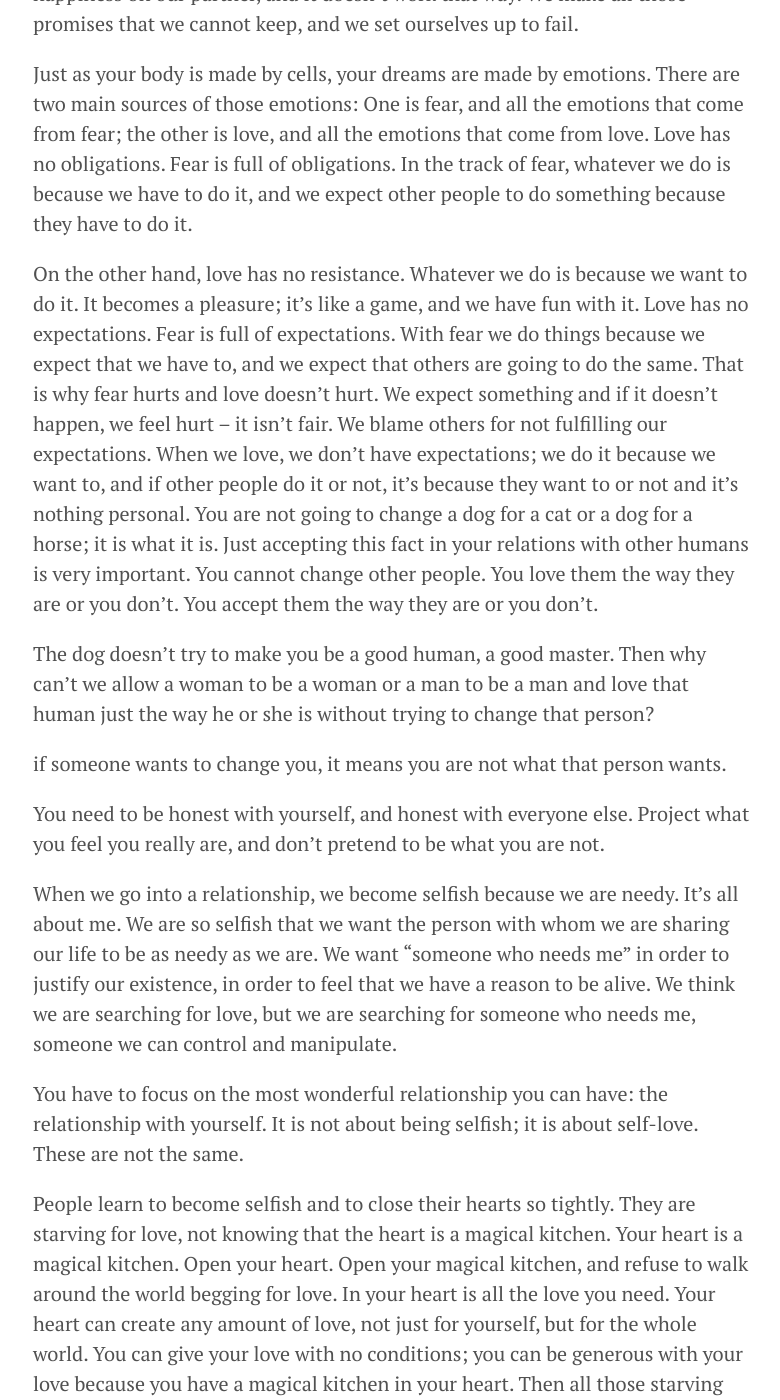
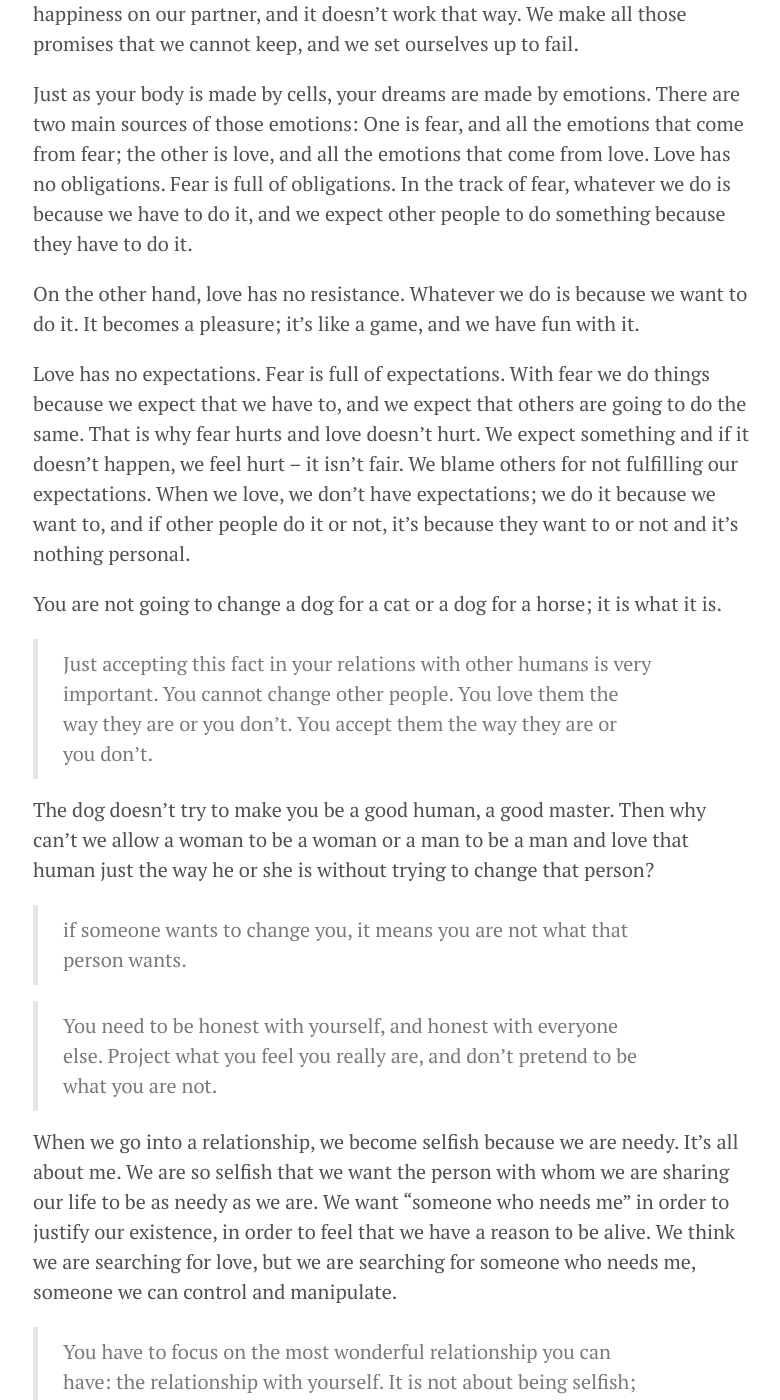
Before and after one commit to alamgirqazi/blog, a Jekyll site: the page built from _posts/2017-06-27-TheMasteryofLove.md, in a window 1280 px wide and 1400 px high, scrolled down 1614 px. Shown: the whole window, without its empty margins (247-1027 px from the left). Built offline with Jekyll 4.4.1, drawn with Linux system fonts in a browser that asks for light colours; some of the changed text lies outside the part shown.

Commit message:
fixed small typos plus made small changes

```diff
--- a/_posts/2017-06-27-TheMasteryofLove.md
+++ b/_posts/2017-06-27-TheMasteryofLove.md
@@ -13,6 +13,7 @@ permalink: TheMasteryofLove
 #### Reading Notes:
 
 When the fear becomes too great, the reasoning mind starts to fail and can no longer take all those wounds with all the poison. In the psychology books we call this a mental illness. We call it schizophrenia, paranoia, psychosis, but these diseases are created when the reasoning mind is so frightened and the wounds so painful, that it becomes better to break contact with the outside world.
+
 Humans live in continuous fear of being hurt, and this creates a big drama wherever we go.
 
 The happiest moments in our lives are when we are playing just like children, when we are singing and dancing, when we are exploring and creating just for fun.
@@ -31,52 +32,58 @@ Just as your body is made by cells, your dreams are made by emotions. There are
 Love has no obligations. Fear is full of obligations. In the track of fear, whatever we do is because we have to do it, and we expect other people to do something because they have to do it.
 
 On the other hand, love has no resistance. Whatever we do is because we want to do it. It becomes a pleasure; it's like a game, and we have fun with it.
+
 Love has no expectations. Fear is full of expectations. With fear we do things because we expect that we have to, and we expect that others are going to do the same. That is why fear hurts and love doesn't hurt. We expect something and if it doesn't happen, we feel hurt – it isn't fair. We blame others for not fulfilling our expectations. When we love, we don't have expectations; we do it because we want to, and if other people do it or not, it's because they want to or not and it's nothing personal.
+
 You are not going to change a dog for a cat or a dog for a horse; it is what it is.
-Just accepting this fact in your relations with other humans is very important. You cannot change other people. You love them the way they are or you don't. You accept them the way they are or you don't.
+
+> Just accepting this fact in your relations with other humans is very important. You cannot change other people. You love them the way they are or you don't. You accept them the way they are or you don't.
 
 The dog doesn't try to make you be a good human, a good master. Then why can't we allow a woman to be a woman or a man to be a man and love that human just the way he or she is without trying to change that person?
 
-if someone wants to change you, it means you are not what that person wants.
+> if someone wants to change you, it means you are not what that person wants.
 
-You need to be honest with yourself, and honest with everyone else. Project what you feel you really are, and don't pretend to be what you are not.
+> You need to be honest with yourself, and honest with everyone else. Project what you feel you really are, and don't pretend to be what you are not.
 
 When we go into a relationship, we become selfish because we are needy. It's all about me. We are so selfish that we want the person with whom we are sharing our life to be as needy as we are. We want "someone who needs me" in order to justify our existence, in order to feel that we have a reason to be alive. We think we are searching for love, but we are searching for someone who needs me, someone we can control and manipulate.
 
-You have to focus on the most wonderful relationship you can have: the relationship with yourself. It is not about being selfish; it is about self-love. These are not the same.
+> You have to focus on the most wonderful relationship you can have: the relationship with yourself. It is not about being selfish; it is about self-love. These are not the same.
 
 People learn to become selfish and to close their hearts so tightly. They are starving for love, not knowing that the heart is a magical kitchen. Your heart is a magical kitchen. Open your heart. Open your magical kitchen, and refuse to walk around the world begging for love. In your heart is all the love you need. Your heart can create any amount of love, not just for yourself, but for the whole world. You can give your love with no conditions; you can be generous with your love because you have a magical kitchen in your heart. Then all those starving people who believe the heart is closed will always want to be near you for your love.
 
 What makes you happy is love coming out of you. And if you are generous with your love, everyone is going to love you. You are never going to be alone if you are generous. If you are selfish, you are always going to be alone, and there is no one to blame but you. Your generosity will open all the doors, not your selfishness.
+
 Selfishness comes from poverty in the heart, from the belief that love is not abundant. We become selfish when we believe that maybe tomorrow we won't have any pizza. But when we know that our heart is a magical kitchen, we are always generous, and our love is completely unconditional.
 
 You have to stalk your own reactions; you have to work with yourself every moment. It takes a lot of time and courage, because it's easier to take things personally and react the way you always react. And that leads you to a lot of mistakes, to a lot of suffering and pain, because your reactions only generate more emotional poison and increase the drama.
 
-Once we have the awareness, we recover free will. When we recover free will, in any moment we can choose to remember who we are. Then, if we forget, we can choose again, if we have the awareness. But if we don't have the awareness, we have no choice.
+> Once we have the awareness, we recover free will. When we recover free will, in any moment we can choose to remember who we are. Then, if we forget, we can choose again, if we have the awareness. But if we don't have the awareness, we have no choice.
 
 The real mission you have in life is to make yourself happy, and in order to be happy, you have to look at what you believe, the way you judge yourself, the way you victimize yourself.
 
-"There is no worse blind man than the one who doesn't want to see. There is no worse deaf man than the one who doesn't want to hear. And there is no worse madman than the one who doesn't want to understand."
+> "There is no worse blind man than the one who doesn't want to see. There is no worse deaf man than the one who doesn't want to hear. And there is no worse madman than the one who doesn't want to understand."
 
-Everyone has a price, and Life respects that price. But that price is not measured in dollars or in gold; it is measured in love. More than that, it is measured in self-love. How much you love yourself – that is your price – and Life respects the price. When you love yourself, your price is very high, which means your tolerance for self-abuse is very low. It's very low because you respect yourself. You like yourself the way you are, and this makes your price higher. If you don't like things about yourself, the price is a little lower.
+> Everyone has a price, and Life respects that price. But that price is not measured in dollars or in gold; it is measured in love. More than that, it is measured in self-love. How much you love yourself – that is your price – and Life respects the price. When you love yourself, your price is very high, which means your tolerance for self-abuse is very low. It's very low because you respect yourself. You like yourself the way you are, and this makes your price higher. If you don't like things about yourself, the price is a little lower.
 
 The hunting of the magical deer teaches you that you have to hunt inside yourself. This is, a great story to keep in mind. If you remember the story of Artemis, you will always find the love inside you. Humans who hunt each other for love will never be satisfied; they will never find the love they need in other humans. The mind feels the need, but we cannot fulfill it, because it isn't there. It's never there.
 
 The love we need to hunt is inside ourselves, but that love is difficult prey. It is so difficult to hunt inside yourself, to get that love from inside you. You have to be very fast, as fast as Hermes, because anything can distract you from your goal. Whatever traps your attention distracts you from reaching your goal, from getting the prey that is the love inside. If you can capture the prey, you will see that your love can grow strong inside you, and it can fulfill all your needs. This is so important for your happiness.
 
 To hunt inside yourself, you start by hunting every reaction you have. You are going to change one routine at a time. It is a war for freedom from the Dream that controls your life.
+
 The whole forest is your body, and if you just acknowledge this truth, you will say to your body, "I am sorry; now I will take care of you again." The relationship between you and your body, between you and all those living cells that depend on you, can become the most beautiful relationship.
 
 The other half is your mind. Your body takes care of its half of the relationship, but the mind is the one that abuses the body, that mistreats the body, that gets so mean with the body.
 
 We reject our own body when the body is completely loyal to us. Even when our body can't do something because of its limitations, we push our body and our body at least tries.
+
 Look at what you do with your own body. If you reject your own body, what can other people expect from you? If you accept your own body, you can accept almost everyone, almost everything.
 
 The relationship you have with yourself is reflected in your relationships with others. If you reject your own body, when you are sharing your love with your partner, you become shy. You think, "Look at my body. How can he love me when I have a body like this?" Then you reject yourself and make the assumption that the other person will reject you for the same thing you reject in yourself. And when you reject someone else, you reject him for the same things you reject in yourself.
 
-What is important are not all those opinions from others, but your own opinions.
+> What is important are not all those opinions from others, but your own opinions.
 
-Beauty is nothing but a concept, nothing but a belief, but you can believe in that concept of beauty, and base all your power on that beauty.
+> Beauty is nothing but a concept, nothing but a belief, but you can believe in that concept of beauty, and base all your power on that beauty.
 
 You are what you believe you are. There is nothing to do except to be just what you are. You have the right to feel beautiful and enjoy it. You can honor your body and accept it as it is. You don't need anyone to love you. Love comes from the inside. It lives inside us and is always there, but with that wall of fog, we don't feel it. You can only perceive the beauty that lives outside you when you feel the beauty that lives inside you.
 
@@ -85,6 +92,7 @@ To heal the emotional body, we are going to do the same thing. We need to open t
 We are going to use the truth as a scalpel to open the wounds.
 
 "And you will know the truth, and the truth will set you free."
+
 The truth is like a scalpel because it is painful to open our wounds and uncover all of the lies. The wounds in our emotional body are covered by the denial system, the system of lies we have created to protect those wounds.
 
 You begin by practicing the truth with yourself. When you are truthful with yourself, you start to see everything as it is, not the way you want to see it.
```
Also changed, not shown: other parts of _posts/2017-06-27-TheMasteryofLove.md (+3 -2 lines), _posts/2017-06-15-DontSweatTheSmallStuff.md (+9 -9 lines).
